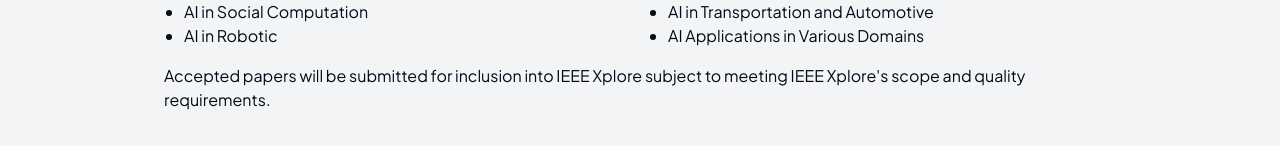
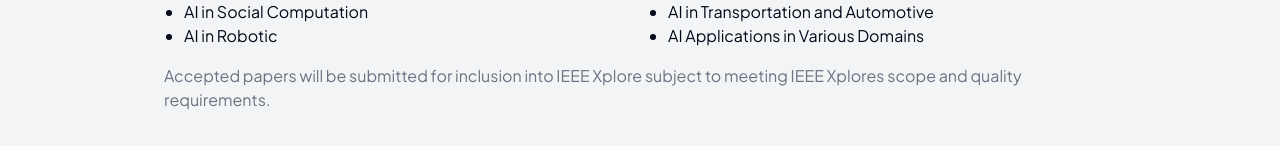
Before and after one commit to VincentAlfa/icait-web, a Next.js app: page / in a window 1280 px wide. Shown: the part 1640-1786 px from the top of the page. Built offline with nearby package versions, Linux system fonts and the light colour scheme.

Commit message:
Fix some typo in AboutConference and CallForPaper component

```diff
--- a/src/components/AboutConference.tsx
+++ b/src/components/AboutConference.tsx
@@ -24,7 +24,7 @@ const AboutConference = () => {
             </p>
             <p className="mt-4 text-gray-700 text-[16px]">
               The 1<sup>st</sup> ICAIT (ICAIT2025) will be held in Yogyakarta,
-              Indonesia on 10<sup>th</sup> - 17<sup>th</sup> September, 2025. It
+              Indonesia on 10<sup>th</sup> - 11<sup>th</sup> September, 2025. It
               is conducted by the Artificial Intelligence Research Group of the
               Informatics Department, Faculty of Industrial Technology,
               Universitas Ahmad Dahlan, Indonesia. The 1<sup>st</sup> ICAT is
--- a/src/components/CallForPaper.tsx
+++ b/src/components/CallForPaper.tsx
@@ -1,4 +1,3 @@
-// components/CallForPaper.tsx
 const CallForPaper = () => {
   return (
     <section className="p-6 bg-gray-100">
@@ -33,9 +32,9 @@ const CallForPaper = () => {
             <li>AI Applications in Various Domains</li>
           </ul>
         </div>
-        <p className="mt-4">
+        <p className="mt-4 text-gray-500">
           Accepted papers will be submitted for inclusion into IEEE Xplore
-          subject to meeting IEEE Xplore's scope and quality requirements.
+          subject to meeting IEEE Xplores scope and quality requirements.
         </p>
       </div>
     </section>
```
